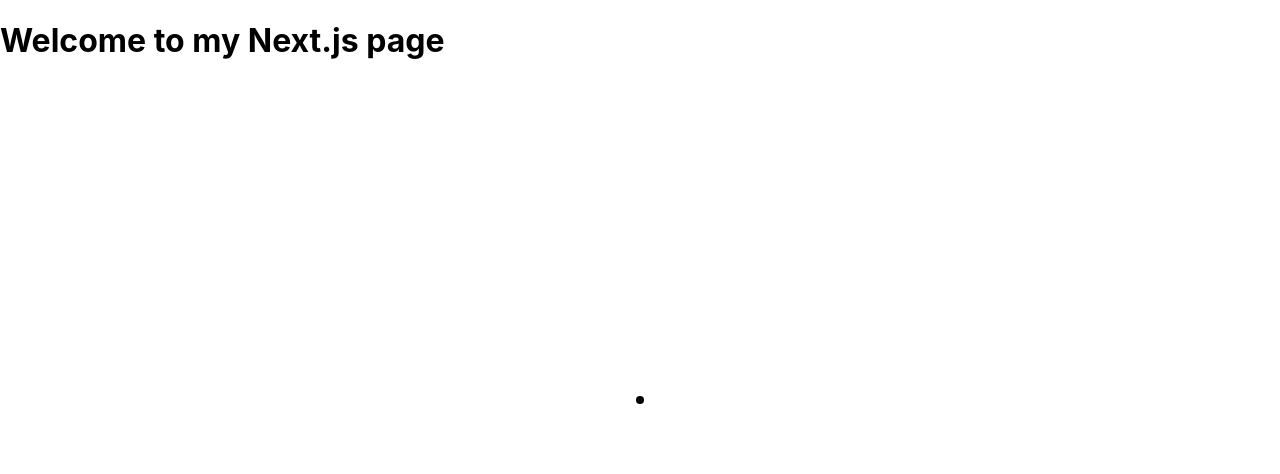
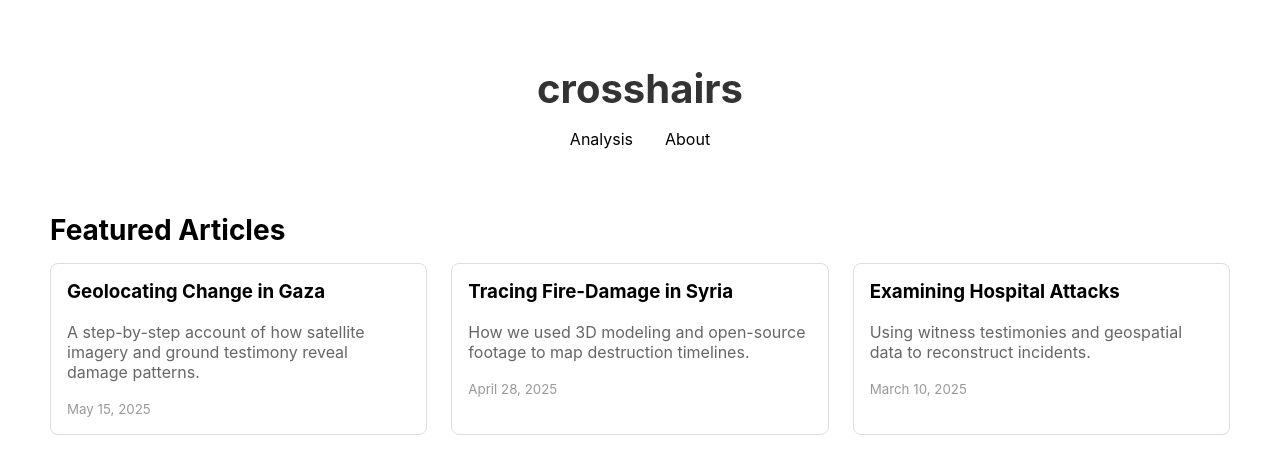
Before and after one commit to pigeonpillar/crosshairs, a Next.js app: page / in a window 1280 px wide. Shown: the top 474 px of the page. Built offline with nearby package versions, Linux system fonts and the light colour scheme.

Commit message:
overhaul

```diff
--- a/pages/index.js
+++ b/pages/index.js
@@ -1,30 +1,158 @@
 // pages/index.js
-
-import { useEffect } from 'react';
+import Head from 'next/head';
+import Link from 'next/link';
 
 export default function Home() {
-  // Run once on client side to inject the dot
-  useEffect(() => {
-    const dot = document.createElement('div');
-    Object.assign(dot.style, {
-      position: 'fixed',
-      top: '50%',
-      left: '50%',
-      width: '8px',
-      height: '8px',
-      backgroundColor: 'black',
-      borderRadius: '50%',
-      transform: 'translate(-50%, -50%)',
-      pointerEvents: 'none',
-      zIndex: '9999',
-    });
-    document.body.appendChild(dot);
-  }, []);
+  return (
+    <>
+      <Head>
+        <title>crosshairs – Investigations &amp; Geolocation Analysis</title>
+        <meta
+          name="description"
+          content="In-depth visual investigations, geolocations, and analysis articles."
+        />
+      </Head>
 
-  return (
-    <div>
-      {/* Your page content goes here */}
-      <h1>Welcome to my Next.js page</h1>
-    </div>
+      {/* HERO / Title Section with two “buttons” */}
+      <section
+        style={{
+          textAlign: 'center',
+          margin: '4rem 0',
+        }}
+      >
+        <h1
+          style={{
+            fontSize: '2.5rem',
+            marginBottom: '1rem',
+            color: '#333333', // dark gray
+          }}
+        >
+          crosshairs
+        </h1>
+
+        <div className="nav-buttons">
+          <Link href="/analysis" className="nav-button">
+            Analysis
+          </Link>
+          <Link href="/about" className="nav-button">
+            About
+          </Link>
+        </div>
+      </section>
+
+      {/* FEATURED ARTICLES / Teasers */}
+      <section>
+        {/* Wrap heading + grid in a container with 50px left/right padding */}
+        <div style={{ padding: '0 50px' }}>
+          <h2 style={{ fontSize: '1.75rem', marginBottom: '1rem' }}>
+            Featured Articles
+          </h2>
+
+          <div
+            style={{
+              display: 'grid',
+              gridTemplateColumns: 'repeat(auto-fit, minmax(250px, 1fr))',
+              gap: '1.5rem',
+            }}
+          >
+            {/* Card #1 */}
+            <article
+              style={{
+                border: '1px solid #ddd',
+                borderRadius: '8px',
+                padding: '1rem',
+                transition: 'box-shadow 0.2s',
+              }}
+              onMouseEnter={(e) =>
+                (e.currentTarget.style.boxShadow = '0 2px 8px rgba(0,0,0,0.15)')
+              }
+              onMouseLeave={(e) => (e.currentTarget.style.boxShadow = 'none')}
+            >
+              <Link
+                href="/articles/geolocation-gaza"
+                style={{ textDecoration: 'none', color: 'inherit' }}
+              >
+                <h3 style={{ marginTop: 0 }}>Geolocating Change in Gaza</h3>
+                <p style={{ color: '#666' }}>
+                  A step-by-step account of how satellite imagery and ground testimony
+                  reveal damage patterns.
+                </p>
+                <small style={{ color: '#999' }}>May 15, 2025</small>
+              </Link>
+            </article>
+
+            {/* Card #2 */}
+            <article
+              style={{
+                border: '1px solid #ddd',
+                borderRadius: '8px',
+                padding: '1rem',
+                transition: 'box-shadow 0.2s',
+              }}
+              onMouseEnter={(e) =>
+                (e.currentTarget.style.boxShadow = '0 2px 8px rgba(0,0,0,0.15)')
+              }
+              onMouseLeave={(e) => (e.currentTarget.style.boxShadow = 'none')}
+            >
+              <Link
+                href="/articles/forensic-map-syria"
+                style={{ textDecoration: 'none', color: 'inherit' }}
+              >
+                <h3 style={{ marginTop: 0 }}>Tracing Fire-Damage in Syria</h3>
+                <p style={{ color: '#666' }}>
+                  How we used 3D modeling and open-source footage to map destruction timelines.
+                </p>
+                <small style={{ color: '#999' }}>April 28, 2025</small>
+              </Link>
+            </article>
+
+            {/* Card #3 */}
+            <article
+              style={{
+                border: '1px solid #ddd',
+                borderRadius: '8px',
+                padding: '1rem',
+                transition: 'box-shadow 0.2s',
+              }}
+              onMouseEnter={(e) =>
+                (e.currentTarget.style.boxShadow = '0 2px 8px rgba(0,0,0,0.15)')
+              }
+              onMouseLeave={(e) => (e.currentTarget.style.boxShadow = 'none')}
+            >
+              <Link
+                href="/articles/analysis-hospital-attacks"
+                style={{ textDecoration: 'none', color: 'inherit' }}
+              >
+                <h3 style={{ marginTop: 0 }}>Examining Hospital Attacks</h3>
+                <p style={{ color: '#666' }}>
+                  Using witness testimonies and geospatial data to reconstruct incidents.
+                </p>
+                <small style={{ color: '#999' }}>March 10, 2025</small>
+              </Link>
+            </article>
+          </div>
+        </div>
+      </section>
+
+      {/* Styled-JSX for the navigation “buttons” under the title */}
+      <style jsx>{`
+        .nav-buttons {
+          display: inline-flex;
+          gap: 2rem;
+        }
+        .nav-button {
+          display: inline-block;        /* Ensures border-bottom appears directly under text */
+          font-size: 1.25rem;
+          color: #555555;
+          text-decoration: none;         /* Remove default underline */
+          padding-bottom: 0.25rem;       /* Add a small gap before the underline */
+          cursor: pointer;
+        }
+        .nav-button:hover,
+        .nav-button:active {
+          border-bottom: 2px solid blue; /* Blue underline on hover or click */
+        }
+      `}</style>
+    </>
   );
 }
```
Also changed, not shown: components/CenterDot.jsx (added, +21 -0 lines), components/Header.jsx (added, +72 -0 lines), components/FlashTitle.js (deleted), components/Footer.jsx (added), components/Layout.jsx (added).
